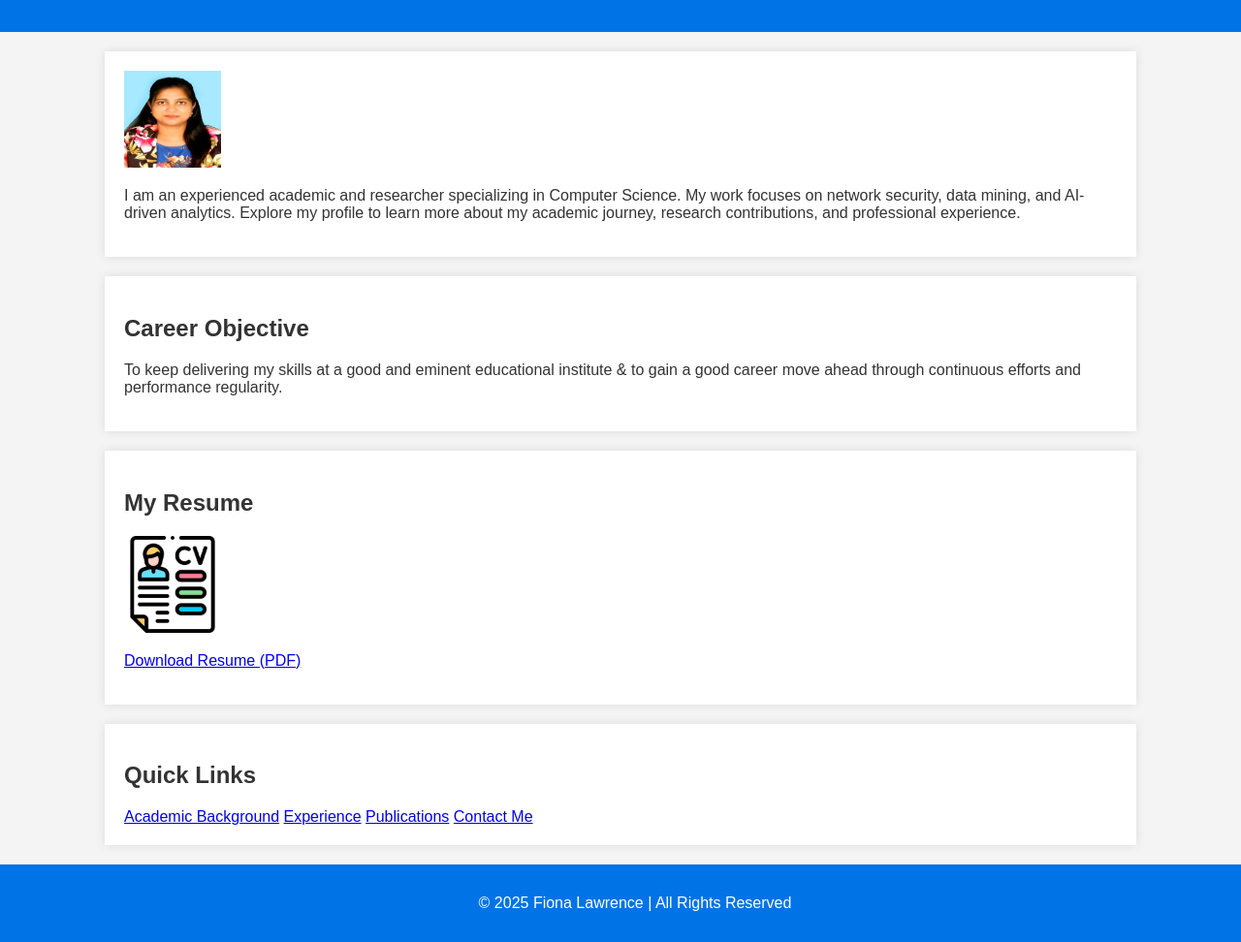
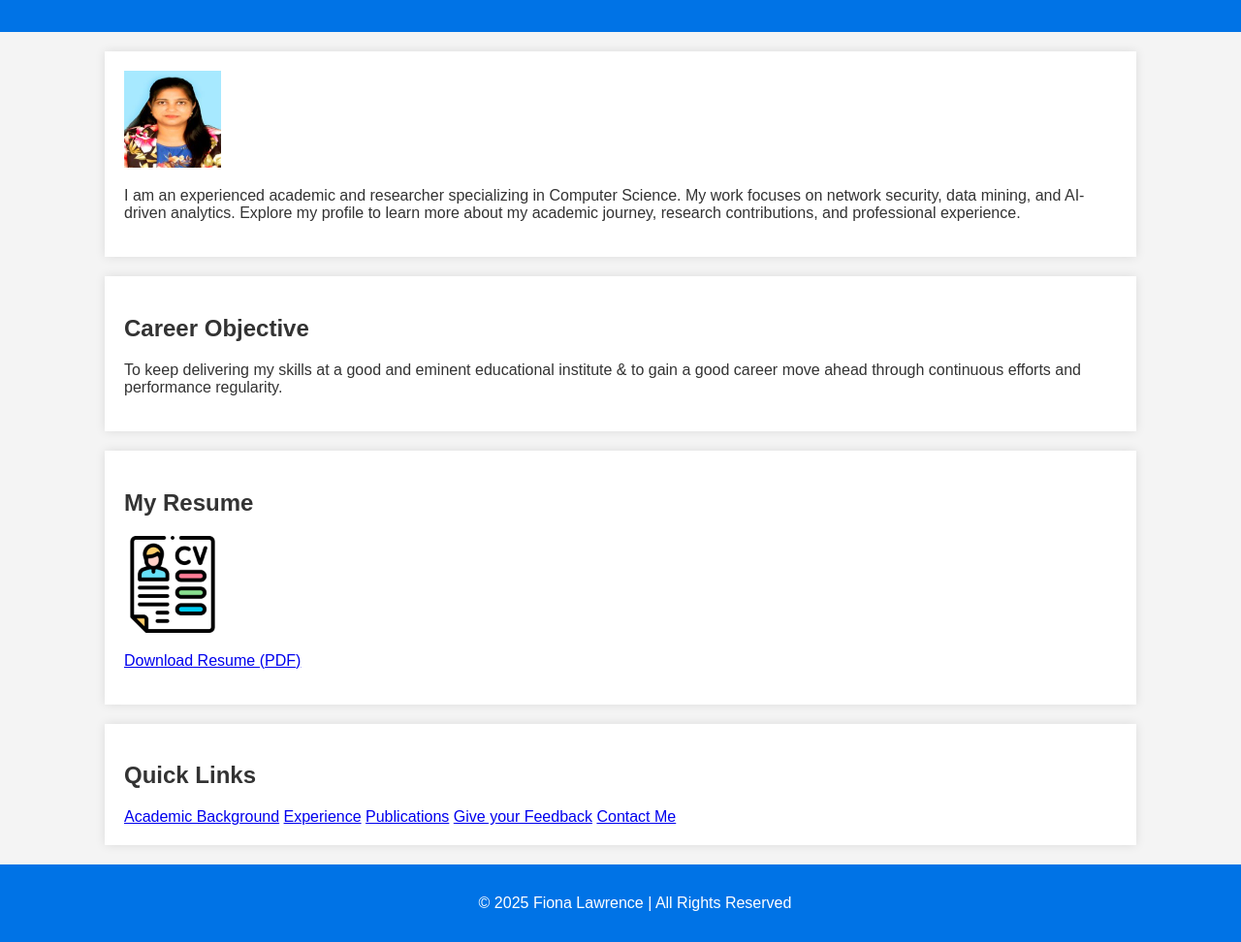
Before and after one commit to FionaLawrence29/FionaLawrence29.github.io, a plain HTML site: page index.html in a window 1280 px wide. Shown: the part 121-1093 px from the top of the page at 97% size. Drawn offline with Linux system fonts and the light colour scheme.

Commit message:
Update index.html

```diff
--- a/index.html
+++ b/index.html
@@ -38,6 +38,7 @@
             <a href="academic.html" class="card">Academic Background</a>
             <a href="experience.html" class="card">Experience</a>
             <a href="publications.html" class="card">Publications</a>
+            <a href="feedback.html" class="card">Give your Feedback</a>
             <a href="contact.html" class="card">Contact Me</a>
         </div>
     </section>
```
